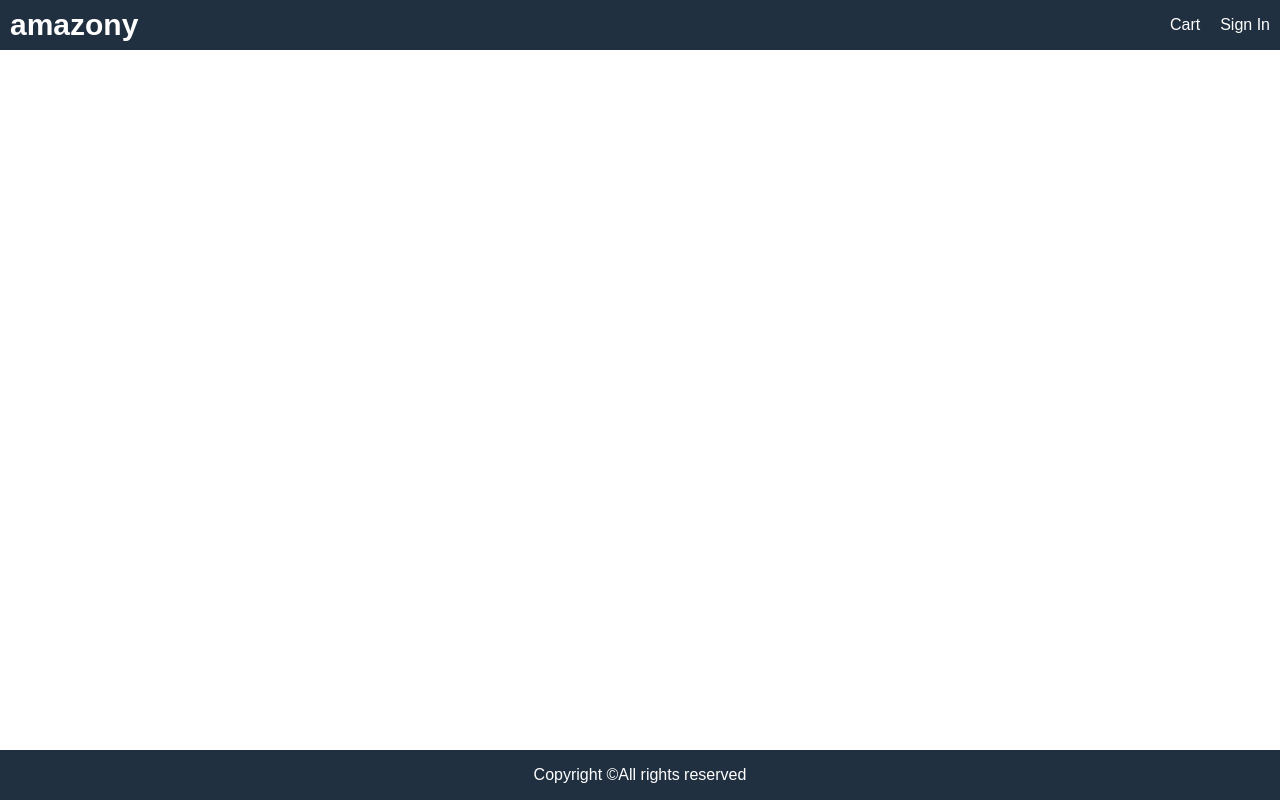
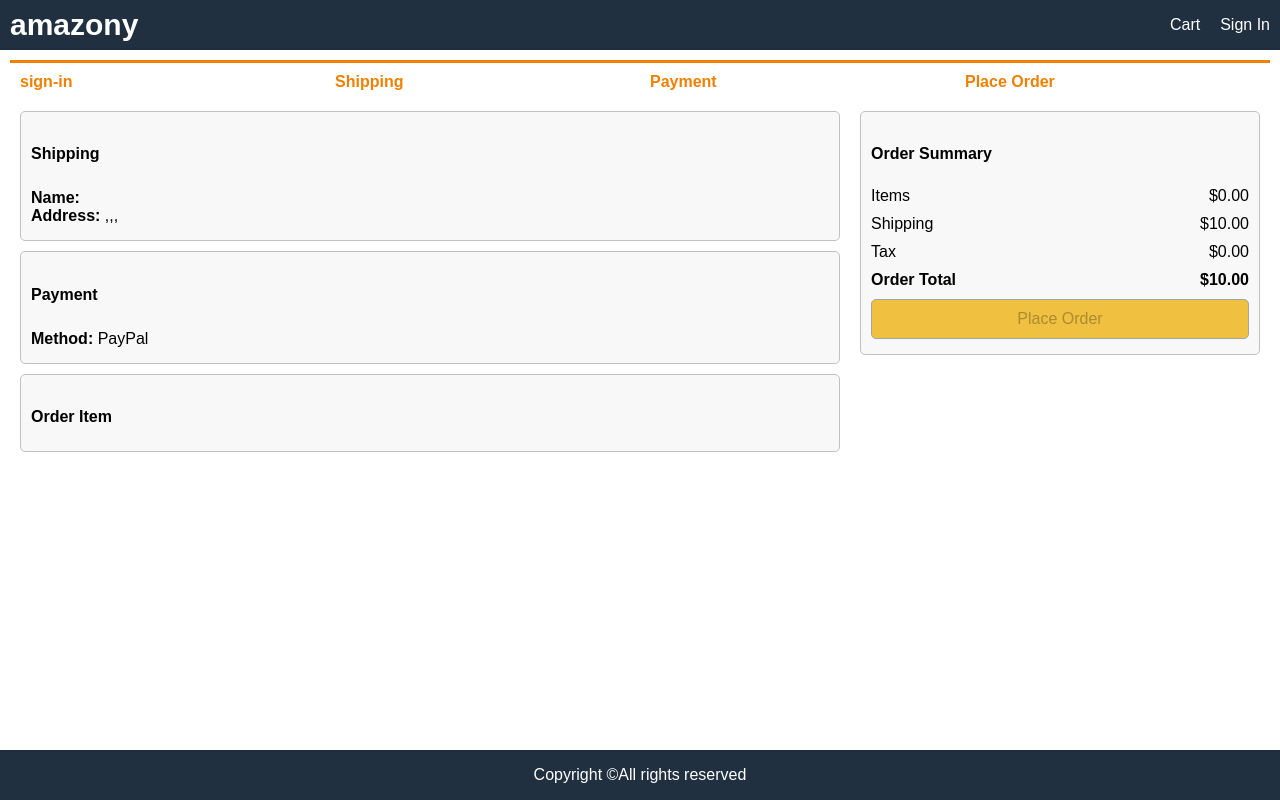
Before and after one commit to Jyoti-rgb/Amazony, a React (Create React App) app in the folder frontend/: page /placeorder in a window 1280 px wide. Built offline with nearby package versions, Linux system fonts and the light colour scheme.

Commit message:
Implement PlaceOrder Screen

```diff
--- a/frontend/src/App.js
+++ b/frontend/src/App.js
@@ -11,6 +11,7 @@
 import { signout } from "./redux/signin/userAction";
 import ShippingAddressScreen from "./Components/Screen/ShippingAddressScreen";
 import PaymentMethodScreen from "./Components/Screen/PaymentMethodScreen";
+import PlaceOrderScreen from "./Components/Screen/PlaceOrderScreen";
 
 function App() {
   const dispatch = useDispatch();
@@ -36,7 +37,7 @@
             </Link>
           </div>
           <div>
-            <Link to="/cart">
+            <Link to="/cart/:id">
               Cart
               {cartItems.length > 0 && (
                 <span className="badge">{cartItems.length}</span>
@@ -66,6 +67,7 @@
             <Route path="/register" element={<RegisterScreen />} />
             <Route path="/shipping" element={<ShippingAddressScreen />} />
             <Route path="/payment" element={<PaymentMethodScreen />} />
+            <Route path="/placeorder" element={<PlaceOrderScreen />} />
             <Route path="/" index element={<HomeScreen />} />
           </Routes>
         </main>
--- /dev/null
+++ b/frontend/src/Components/Screen/PlaceOrderScreen.js
@@ -0,0 +1,136 @@
+import React, { useEffect } from "react";
+import { useSelector } from "react-redux";
+import { Link, useNavigate } from "react-router-dom";
+import CheckoutSteps from "../CheckoutSteps/CheckoutSteps";
+
+export default function PlaceOrderScreen() {
+  const navigate = useNavigate();
+  const cart = useSelector((state) => state.cart);
+  useEffect(() => {
+    if (!cart.paymentMethod) {
+      navigate("/payment");
+    }
+  });
+
+  const toPrice = (num) => Number(num.toFixed(2)); //5.123 =>"5.12" => 5.12
+  cart.itemPrice = toPrice(cart.cartItems.reduce((a, c) => a + c.price, 0));
+
+  cart.shippingPrice = cart.itemPrice > 100 ? toPrice(0) : toPrice(10);
+  cart.taxPrice = toPrice(0.15 * cart.itemPrice);
+  cart.totalPrice = cart.itemPrice + cart.shippingPrice + cart.taxPrice;
+
+  const placeOrderHandler = (e) => {
+    e.preventDefault();
+  };
+
+  return (
+    <div>
+      <CheckoutSteps step1 step2 step3 step4></CheckoutSteps>
+      <div className="row top">
+        <div className="col-2">
+          <ul>
+            <li>
+              <div className="card card-body">
+                <h2>Shipping</h2>
+                <p>
+                  <strong>Name: </strong>
+                  {cart.shippingAddress.fullname}
+                  <br />
+                  <strong>Address: </strong>
+                  {cart.shippingAddress.address},{cart.shippingAddress.city},
+                  {cart.shippingAddress.postalcode},
+                  {cart.shippingAddress.country}
+                </p>
+              </div>
+            </li>
+            <li>
+              <div className="card card-body">
+                <h2>Payment</h2>
+                <p>
+                  <strong>Method: </strong>
+                  {cart.paymentMethod}
+                </p>
+              </div>
+            </li>
+            <li>
+              <div className="card card-body">
+                <h2>Order Item</h2>
+                <ul>
+                  {cart.cartItems.map((item) => (
+                    <li key={item.product}>
+                      <div className="row">
+                        <div>
+                          <img
+                            src={item.image}
+                            alt={item.name}
+                            className="small"
+                          />
+                        </div>
+                        <div className="min-30">
+                          <Link to={`/product/${item.product}`}>
+                            {item.name}
+                          </Link>
+                        </div>
+
+                        <div>
+                          {item.qty} x ${item.price} = ${item.qty * item.price}
+                        </div>
+                      </div>
+                    </li>
+                  ))}
+                </ul>
+              </div>
+            </li>
+          </ul>
+        </div>
+        <div className="col-1">
+          <div className="card card-body">
+            <ul>
+              <li>
+                <h2>Order Summary</h2>
+              </li>
+              <li>
+                <div className="row">
+                  <div>Items</div>
+                  <div>${cart.itemPrice.toFixed(2)}</div>
+                </div>
+              </li>
+              <li>
+                <div className="row">
+                  <div>Shipping</div>
+                  <div>${cart.shippingPrice.toFixed(2)}</div>
+                </div>
+              </li>
+              <li>
+                <div className="row">
+                  <div>Tax</div>
+                  <div>${cart.taxPrice.toFixed(2)}</div>
+                </div>
+              </li>
+              <li>
+                <div className="row">
+                  <div>
+                    <strong>Order Total</strong>
+                  </div>
+                  <div>
+                    <strong>${cart.totalPrice.toFixed(2)}</strong>
+                  </div>
+                </div>
+              </li>
+              <li>
+                <button
+                  type="button"
+                  onClick={placeOrderHandler}
+                  className="primary block"
+                  disabled={cart.cartItems.length === 0}
+                >
+                  Place Order
+                </button>
+              </li>
+            </ul>
+          </div>
+        </div>
+      </div>
+    </div>
+  );
+}
```
